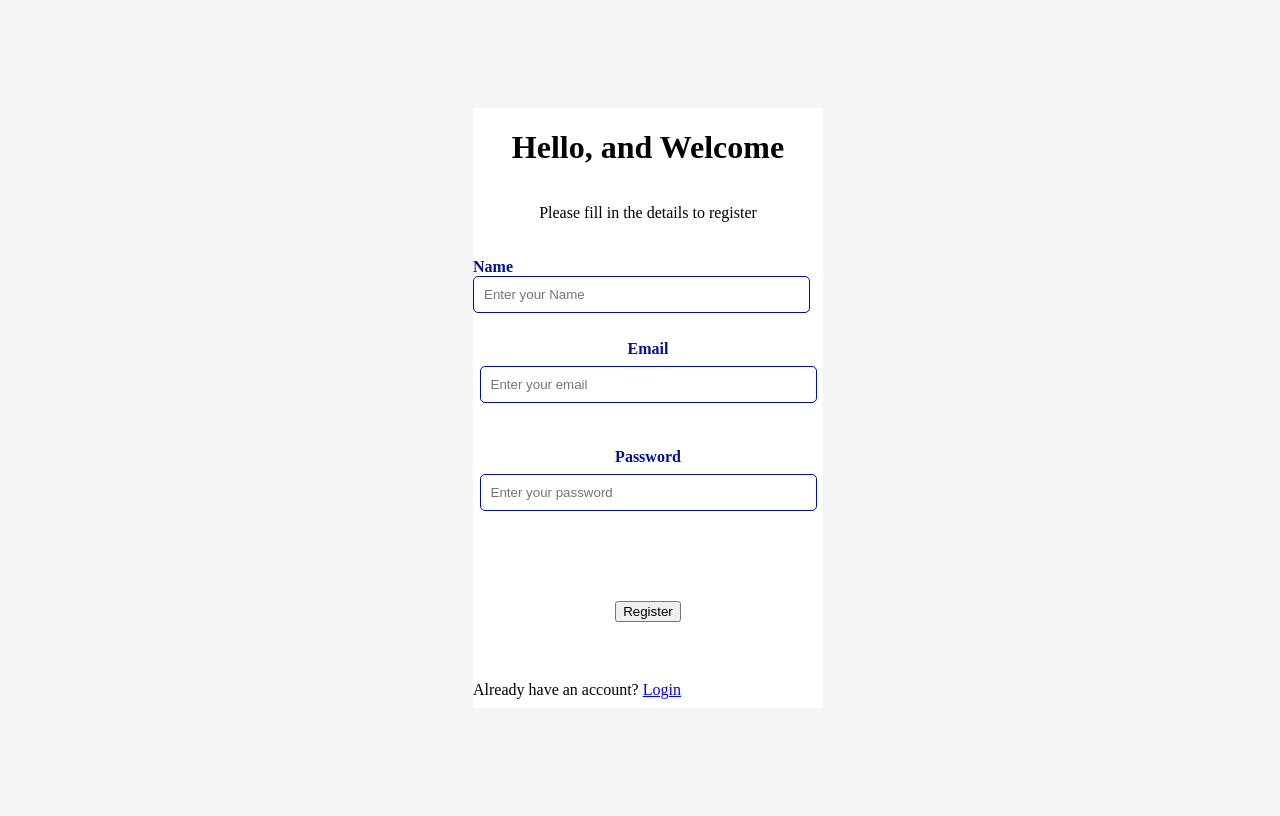
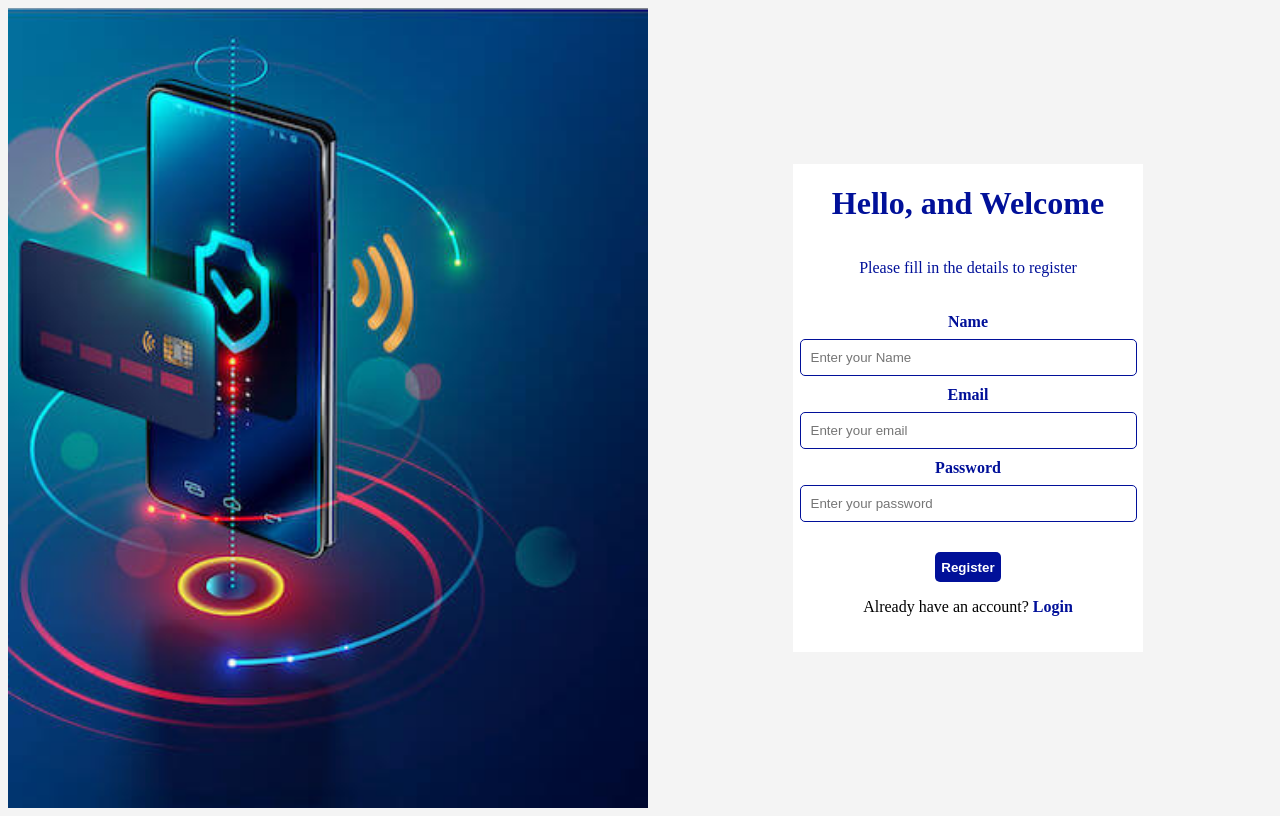
Before and after one commit to AlaaHarmoush1/Assignment0, a PHP site: page /HTML/Register.html in a window 1280 px wide. Run offline with PHP 8.4, Linux system fonts and the light colour scheme.

Commit message:
finished Rigistration page design

```diff
--- a/CSS/Login.css
+++ b/CSS/Login.css
@@ -50,7 +50,7 @@ body {
 
 }
 
-.email-section, .password-section, .button-section, .register-section {
+.email-section, .password-section, .button-section, .register-section, .name-section, .login-section {
   height: 25%;
   display: flex;
   flex-direction: column;
@@ -80,7 +80,7 @@ input {
   border-radius: 5px;
 }
 
-.loginButton {
+.loginButton, .register-button {
   height: 30px;
   background-color: #011099;
   color: white;
@@ -90,7 +90,7 @@ input {
   cursor: pointer;
 }
 
-.register-section a {
+.register-section a, .login-section a {
   color: #011099;
   text-decoration: none;
   font-weight: bold;
--- a/HTML/Register.html
+++ b/HTML/Register.html
@@ -8,10 +8,15 @@
 </head>
 <body>
 
+    <div class="image-section"></div>
 
+    <div class="form-section">
         <div class="container">
+            <div class="greeting-section">
                 <h1>Hello, and Welcome</h1>
                 <p>Please fill in the details to register</p>
+            </div>
+
             <form class="form" action="../php/Register.php" method="POST">
                 <div class="name-section">
                     <label for="name">Name</label>
@@ -32,5 +37,7 @@
                     <p>Already have an account? <a href="Login.html">Login</a></p>
                 </div>
             </form>
+        </div>
+    </div>
 </body>
 </html>
```
Lines whose indentation alone changed are shown as unchanged.
